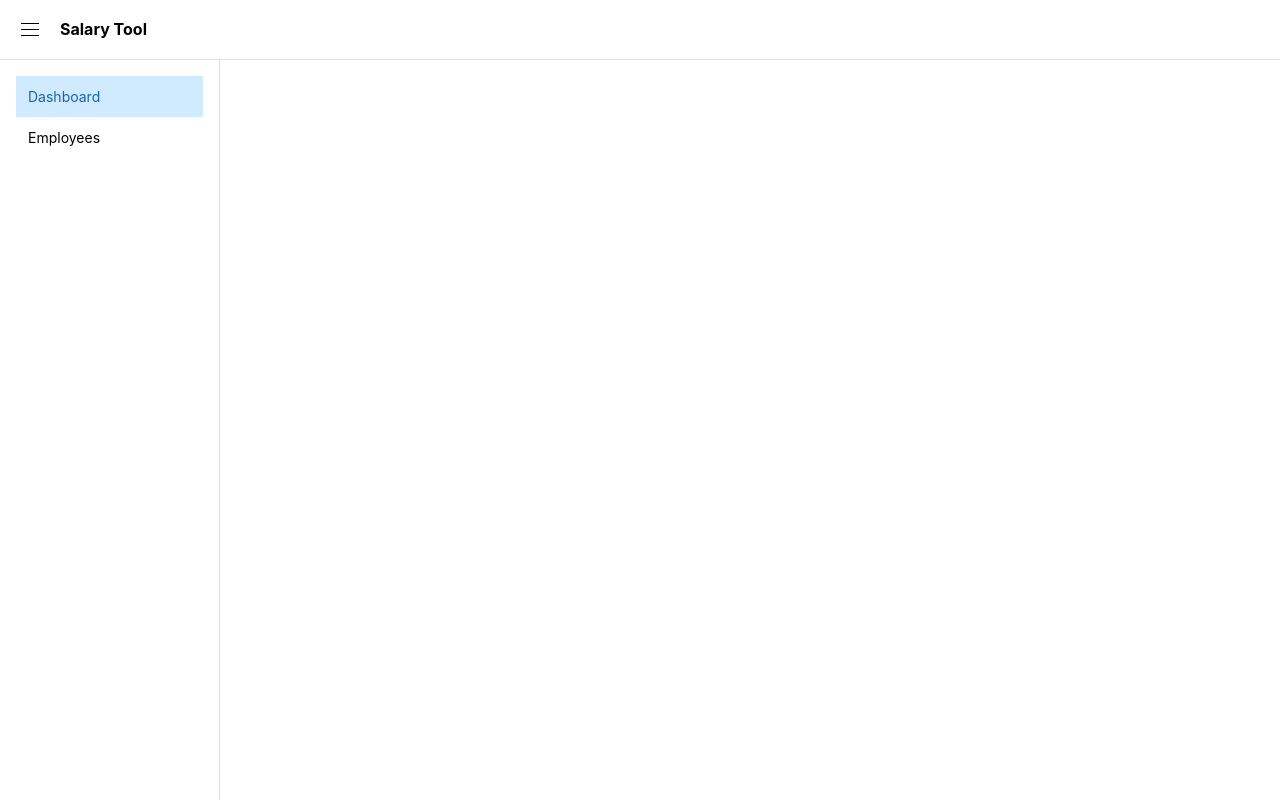
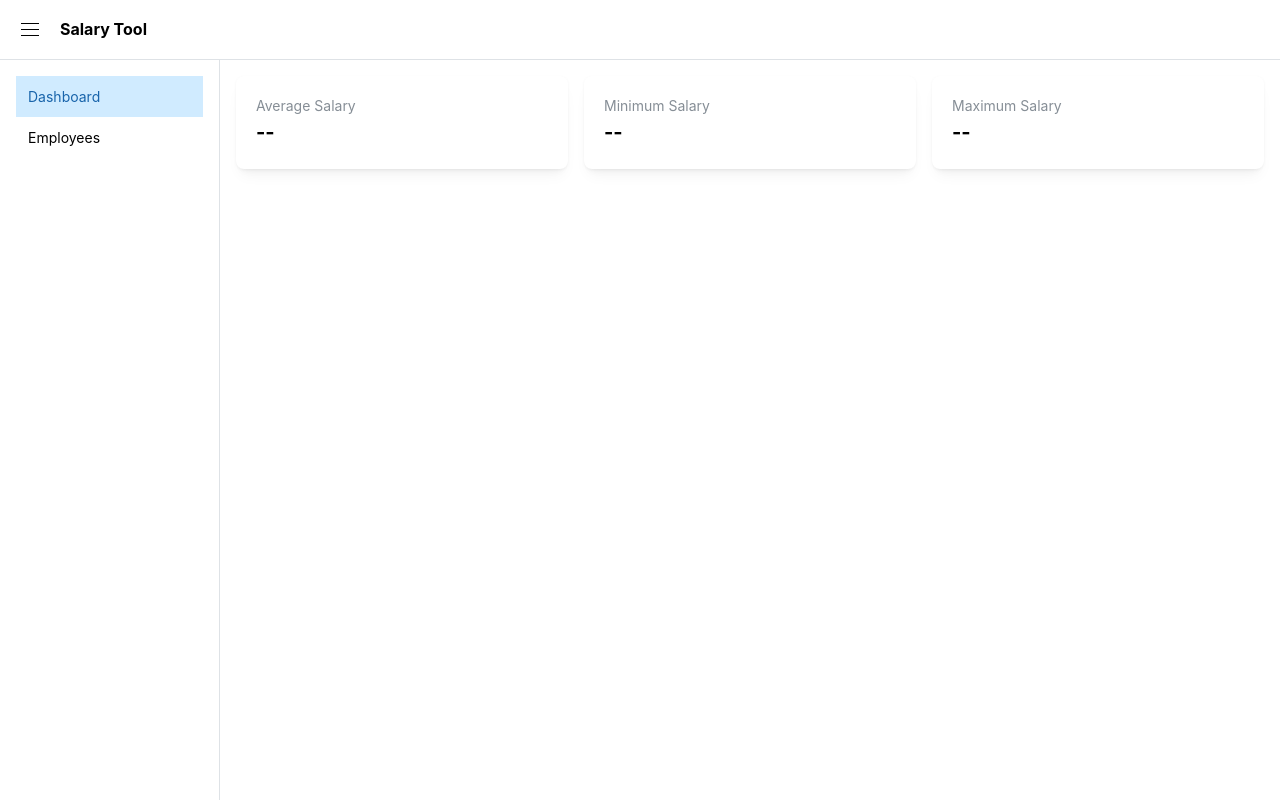
Before and after one commit to Huzzi-loop/salary-tool, a React app in the folder frontend/: page / in a window 1280 px wide. Built offline with nearby package versions, Linux system fonts and the light colour scheme; no server answers; the HTML template or start-up script is replaced by a standard one; what world-countries would draw is missing.

Commit message:
feat(analytics): added cards to show min, max and avg salary in inr

```diff
--- a/frontend/src/pages/Dashboard.jsx
+++ b/frontend/src/pages/Dashboard.jsx
@@ -14,6 +14,7 @@ export default function Dashboard() {
       setStats(res.data);
     } catch (err) {
       console.error(err);
+      setStats(null);
     } finally {
       setLoading(false);
     }
@@ -23,13 +24,48 @@ export default function Dashboard() {
     loadStats();
   }, []);
 
-  if (loading) {
+  const formatSalary = (value) => {
+    if (value == null) return "--";
+    return `₹${Math.round(value).toLocaleString()}`;
+  };
+
+  if (loading)
     return (
-      <Center mt="xl">
-        <Loader />
+      <Center mb="md">
+        <Loader size="sm" />
       </Center>
     );
-  }
 
-  return null;
+  return (
+    <>
+      <Group grow>
+        <Card shadow="sm" p="lg">
+          <Text size="sm" c="dimmed">
+            Average Salary
+          </Text>
+          <Text fw={700} size="xl">
+            {formatSalary(stats?.avg_salary)}
+          </Text>
+        </Card>
+
+        <Card shadow="sm" p="lg">
+          <Text size="sm" c="dimmed">
+            Minimum Salary
+          </Text>
+          <Text fw={700} size="xl">
+            {formatSalary(stats?.min_salary)}
+          </Text>
+        </Card>
+
+        <Card shadow="sm" p="lg">
+          <Text size="sm" c="dimmed">
+            Maximum Salary
+          </Text>
+          <Text fw={700} size="xl">
+            {formatSalary(stats?.max_salary)}
+          </Text>
+        </Card>
+      </Group>
+    </>
+  );
 }
```
Also changed, not shown: 1 other file (tests, documents, lock files or other folders).
